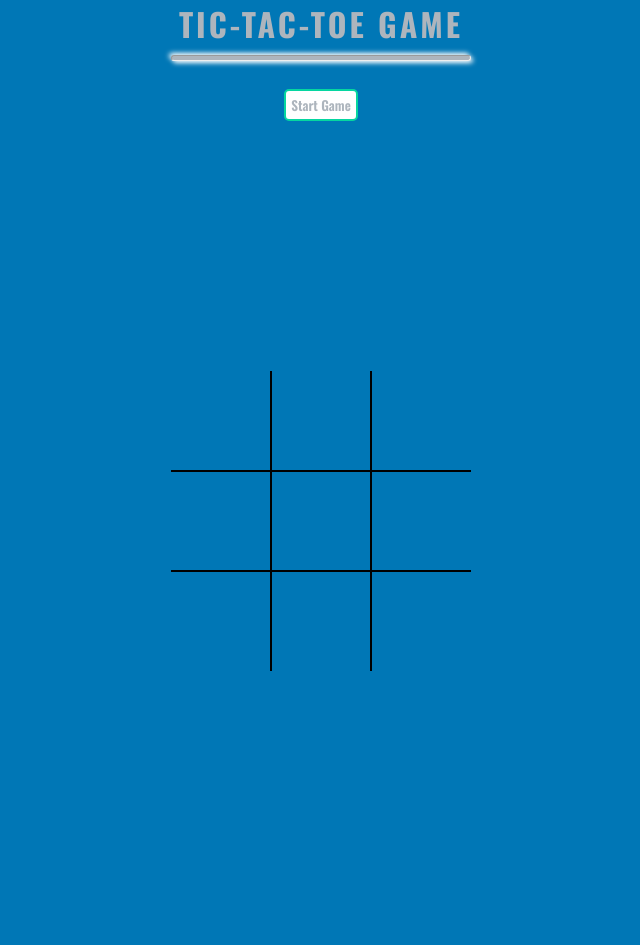
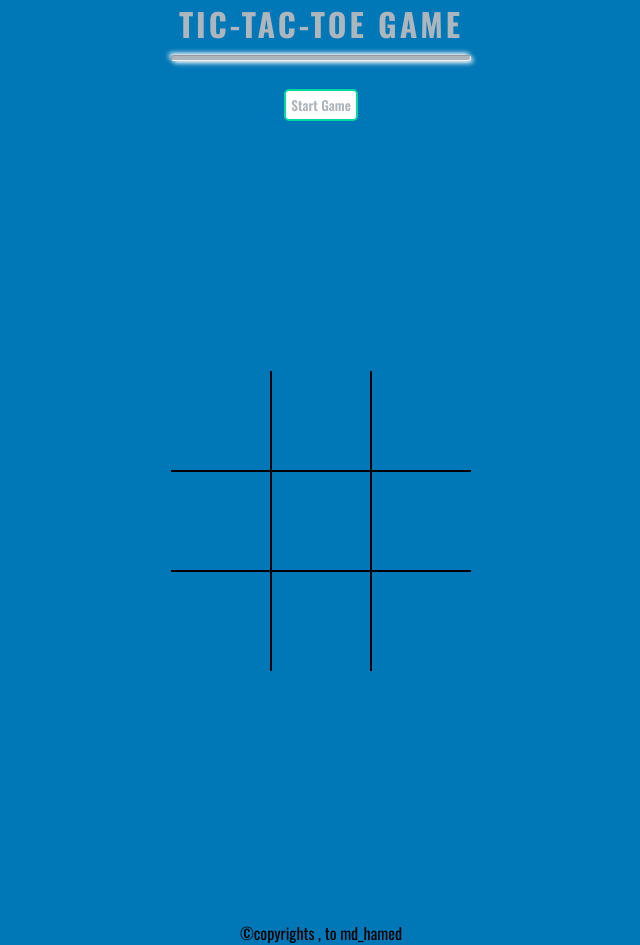
Before and after one commit to mdhamed238/Tic-Tac-Toe_Game, a plain HTML site: page index.html in a window 1280 px wide. Shown: the whole page, without its empty margins (319-959 px from the left). Before the commit the page ends 921 px from the top, so only its background shows below. Drawn offline with nearby package versions, Linux system fonts and the light colour scheme.

Commit message:
Update index.html

```diff
--- a/index.html
+++ b/index.html
@@ -40,5 +40,9 @@
         <button id="restartButton">Restart</button>
     </div>
 
+    <footer>
+        &copy;copyrights , to md_hamed
+    </footer>
+
 </body>
 </html>
```
